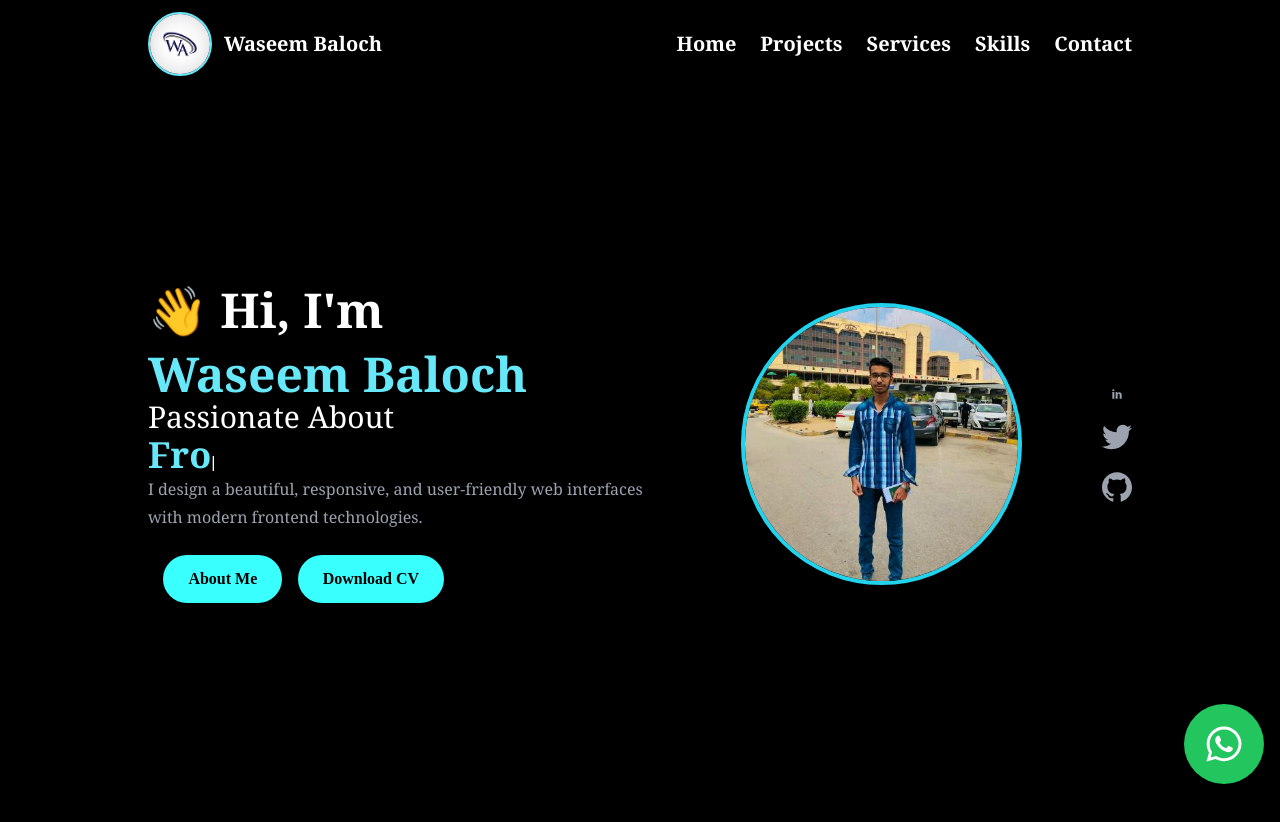
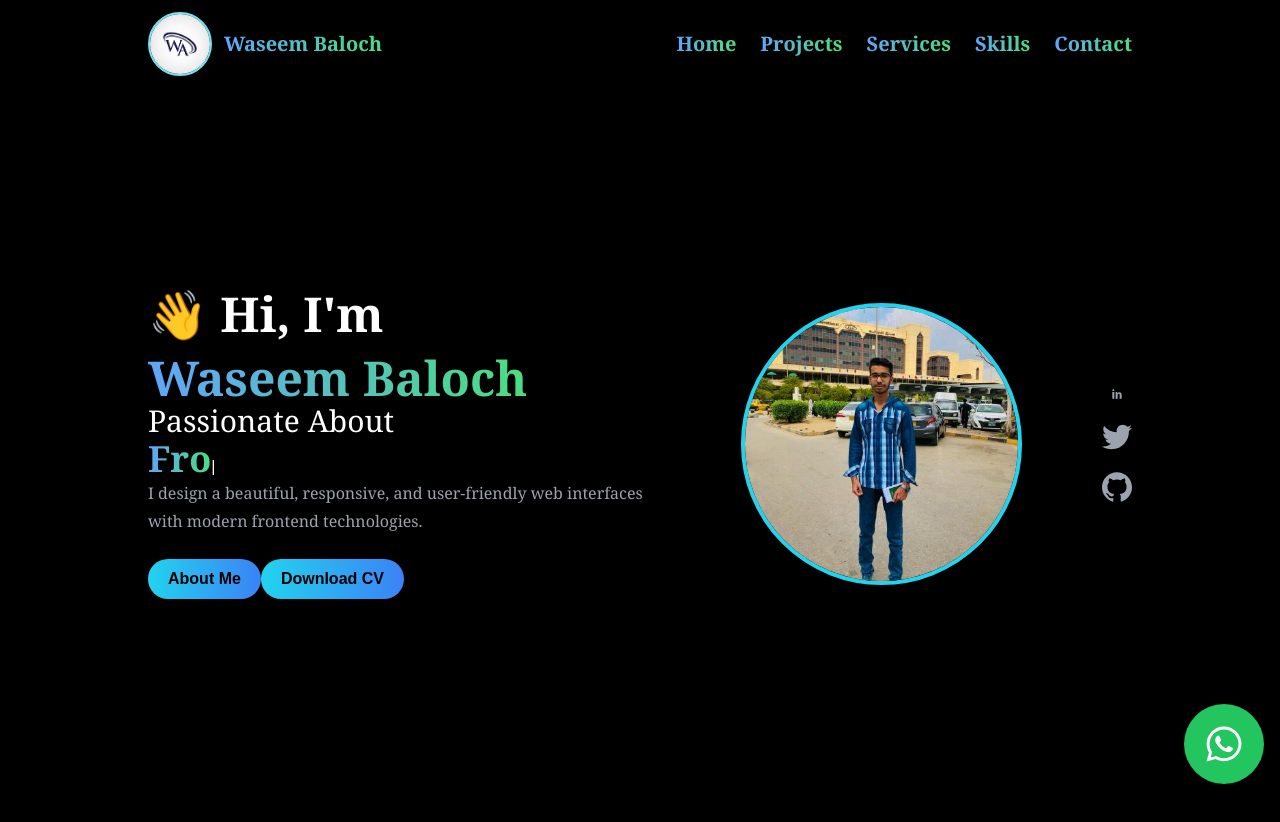
Before and after one commit to waseembaloch21/Next-Portfolio, a Next.js app: page / in a window 1280 px wide. Shown: the top 822 px of the page. Built offline with nearby package versions, Linux system fonts and the light colour scheme.

Commit message:
code updated

```diff
--- a/src/app/Components/Contact.jsx
+++ b/src/app/Components/Contact.jsx
@@ -99,7 +99,7 @@ const Contact = () => {
 
                     <button
                         type="submit"
-                        className="w-full bg-cyan-300 hover:bg-cyan-500 py-3 rounded-md font-serif text-black transition duration-300"
+                        className="w-full bg-gradient-to-r from-cyan-400 to-blue-500 py-3 rounded-md font-serif text-black transition duration-300"
                         data-aos="zoom-out"
                         data-aos-delay="400"
                     >
--- a/src/app/Components/Hero.jsx
+++ b/src/app/Components/Hero.jsx
@@ -39,19 +39,19 @@ const Hero = () => {
 
             <div className='text-center md:text-left' data-aos="zoom-out">
                 <h1 className='text-3xl md:text-5xl font-serif font-bold mb-2 md:mb-4'>👋 Hi, I'm</h1>
-                <span className='sm:text-5xl text-cyan-300 font-bold font-serif md:text-5xl'>Waseem Baloch</span><br />
+                <span className='sm:text-5xl bg-gradient-to-r from-blue-400 to-green-400 bg-clip-text text-transparent font-bold font-serif md:text-5xl'>Waseem Baloch</span><br />
 
-                <h1 className='font-serif text-3xl'>Passionate About</h1><span ref={typedElementRef} className='sm:text-4xl text-cyan-300 font-serif md:text-4xl font-semibold'></span>
+                <h1 className='font-serif text-3xl'>Passionate About</h1><span ref={typedElementRef} className='sm:text-4xl bg-gradient-to-r from-blue-400 to-green-400 bg-clip-text text-transparent font-serif md:text-4xl font-semibold'></span>
                 <p className='text-gray-400 font-serif leading-7 mb-6'>I design a beautiful, responsive, and user-friendly web interfaces with modern frontend technologies.</p>
                 <button
                     onClick={() => setIsModalOpen(true)}
-                    className="cv"
+                    className="bg-gradient-to-r from-cyan-400 to-blue-500 text-black font-semibold rounded-full py-2 px-5 hover:scale-105 transition-all duration-300 "
                 >
                     About Me
                 </button>
                 <a href="Waseem Baloch resume.pdf" download>
                     <button
-                        className="cv"
+                        className="bg-gradient-to-r from-cyan-400 to-blue-500 text-black font-semibold rounded-full py-2 px-5 hover:scale-105 transition-all duration-300 "
                     >
                         Download CV
                     </button>
@@ -108,7 +108,7 @@ const Hero = () => {
 
         {/* Right - Content */}
         <div className="flex-1 space-y-4">
-          <h2 className="text-3xl font-bold font-serif text-cyan-300">About Me</h2>
+          <h2 className="text-3xl font-bold font-serif bg-gradient-to-r from-blue-400 to-green-400 bg-clip-text text-transparent">About Me</h2>
           <p className="text-gray-300 font-serif">
             I’m a passionate <span className="text-cyan-300">Front-End Developer</span>
             who loves building responsive, user-friendly, and visually stunning web experiences.
--- a/src/app/Components/Navbar.jsx
+++ b/src/app/Components/Navbar.jsx
@@ -21,26 +21,26 @@ const Navbar = () => {
                             />
                           </div>
 
-                <span className='font-serif text-lg md:text-xl font-semibold '>Waseem Baloch</span>
+                <span className=' bg-gradient-to-r from-blue-400 to-green-400 bg-clip-text text-transparent font-serif text-lg md:text-xl font-semibold '>Waseem Baloch</span>
             </a>
 
             <nav>
                 <ul className='hidden md:flex gap-6 font-serif text-base'>
                     <li>
-                        <a href="#home" className='hover:text-blue-600 hover:underline cursor-pointer text-xl font-serif font-bold'>Home</a>
+                        <a href="#home" className='hover:text-blue-600 hover:underline cursor-pointer text-xl font-serif font-bold bg-gradient-to-r from-blue-400 to-green-400 bg-clip-text text-transparent'>Home</a>
                     </li>
                     <li>
-                        <a href="#projects" className='hover:text-blue-600 hover:underline cursor-pointer text-xl font-serif font-bold'>Projects</a>
+                        <a href="#projects" className='hover:text-blue-600 hover:underline cursor-pointer text-xl font-serif font-bold bg-gradient-to-r from-blue-400 to-green-400 bg-clip-text text-transparent'>Projects</a>
                     </li>
 
                     <li>
-                        <a href="#services" className='hover:text-blue-600 hover:underline cursor-pointer text-xl font-serif font-bold'>Services</a>
+                        <a href="#services" className='hover:text-blue-600 hover:underline cursor-pointer text-xl font-serif font-bold bg-gradient-to-r from-blue-400 to-green-400 bg-clip-text text-transparent'>Services</a>
                     </li>
                     <li>
-                        <a href="#skills" className='hover:text-blue-600 hover:underline cursor-pointer text-xl font-serif font-bold'>Skills</a>
+                        <a href="#skills" className='hover:text-blue-600 hover:underline cursor-pointer text-xl font-serif font-bold bg-gradient-to-r from-blue-400 to-green-400 bg-clip-text text-transparent'>Skills</a>
                     </li>
                     <li>
-                        <a href="#contact" className='hover:text-blue-600 hover:underline cursor-pointer text-xl font-serif font-bold'>Contact</a>
+                        <a href="#contact" className='hover:text-blue-600 hover:underline cursor-pointer text-xl font-serif font-bold bg-gradient-to-r from-blue-400 to-green-400 bg-clip-text text-transparent'>Contact</a>
                     </li>
                 </ul>
             </nav>
--- a/src/app/Components/ProjectsSection.jsx
+++ b/src/app/Components/ProjectsSection.jsx
@@ -93,7 +93,7 @@ const ProjectsSection = () => {
                   {project.technologies.map((tech, idx) => (
                     <span
                       key={idx}
-                      className="bg-cyan-300 text-black text-xs font-medium py-1 px-3 rounded-full"
+                      className="bg-gradient-to-r from-cyan-400 to-blue-500 text-black text-xs font-medium py-1 px-3 rounded-full"
                     >
                       #{tech}
                     </span>
@@ -107,7 +107,7 @@ const ProjectsSection = () => {
                   href={project.demo}
                   target="_blank"
                   rel="noopener noreferrer"
-                  className="flex-1 text-center bg-cyan-300 text-black py-2 rounded-lg font-serif hover:bg-cyan-500 transition"
+                  className="flex-1 text-center bg-gradient-to-r from-cyan-400 to-blue-500 text-black py-2 rounded-lg font-serif hover:bg-cyan-500 transition"
                 >
                   Live Demo
                 </a>
```
